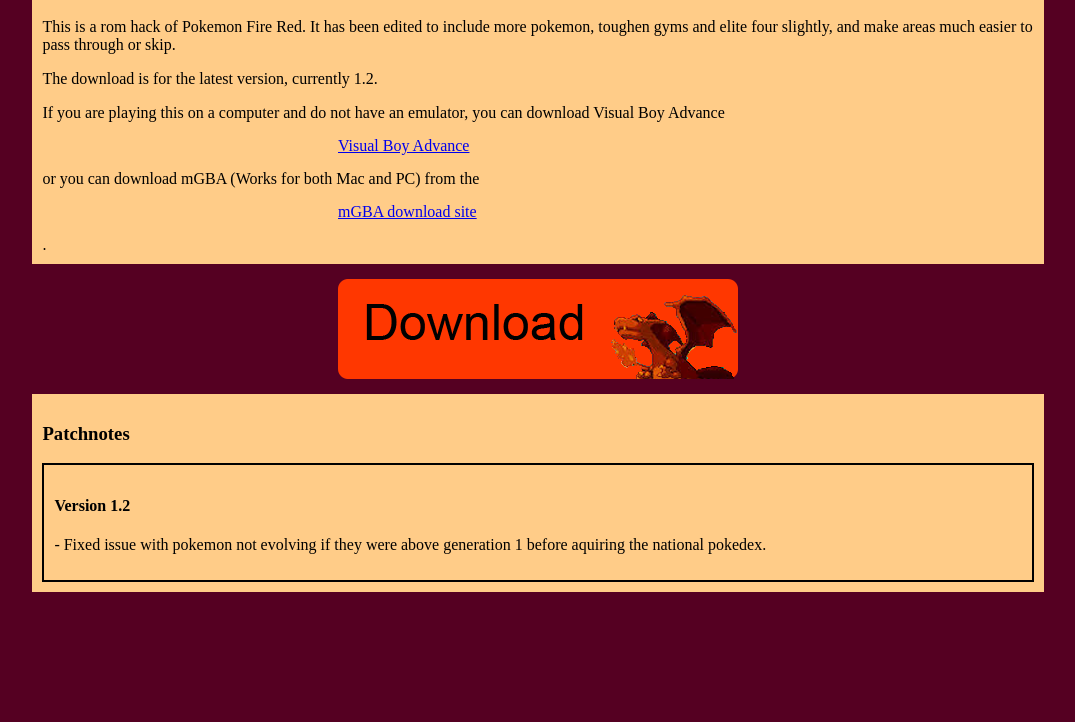
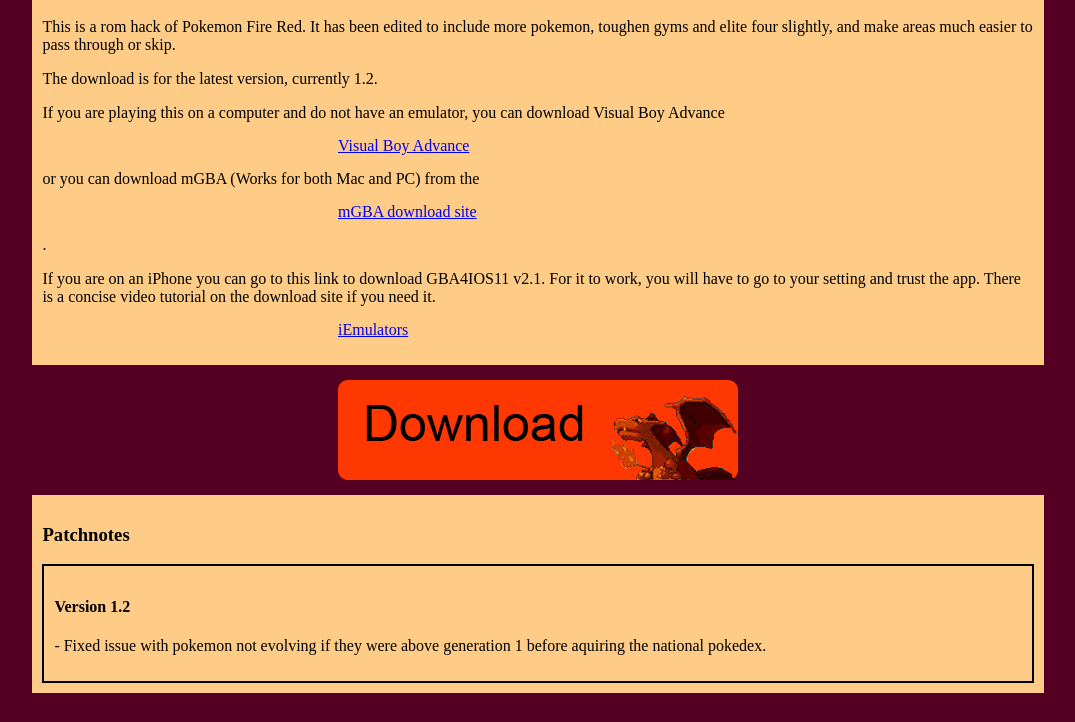
Before and after one commit to tototeto/redromhack, a plain HTML site: page index.html in a window 1280 px wide. Shown: the part 78-800 px from the top of the page, without its empty margins (102-1177 px from the left). Drawn offline with Linux system fonts and the light colour scheme.

Commit message:
added ios emulator link

```diff
--- a/index.html
+++ b/index.html
@@ -21,6 +21,10 @@
 			If you are playing this on a computer and do not have an emulator, you can download Visual Boy Advance <a rel='link' href='https://www.emuparadise.me/Nintendo_Gameboy_Advance_Emulators/Windows/VBA-M/27' >Visual Boy Advance</a>
 			or you can download mGBA (Works for both Mac and PC) from the<a rel='link' href='https://mgba.io/downloads.html'>mGBA download site</a>.
 		</span>
+		<p>
+			If you are on an iPhone you can go to this link to download GBA4IOS11 v2.1. For it to work, you will have to go to your setting and trust the app. There is a concise video tutorial on the download site if you need it.
+			<a rel='link' href='https://iemulators.com/'>iEmulators</a>
+		</p>
 		</div>
 		<a href='Pokemon Fire Red Hack by tototeto(1.2).gba' download='Pokemon Fire Red Hack by tototeto(1.2)'>
 		<img src='DownloadButton.png'>
```
